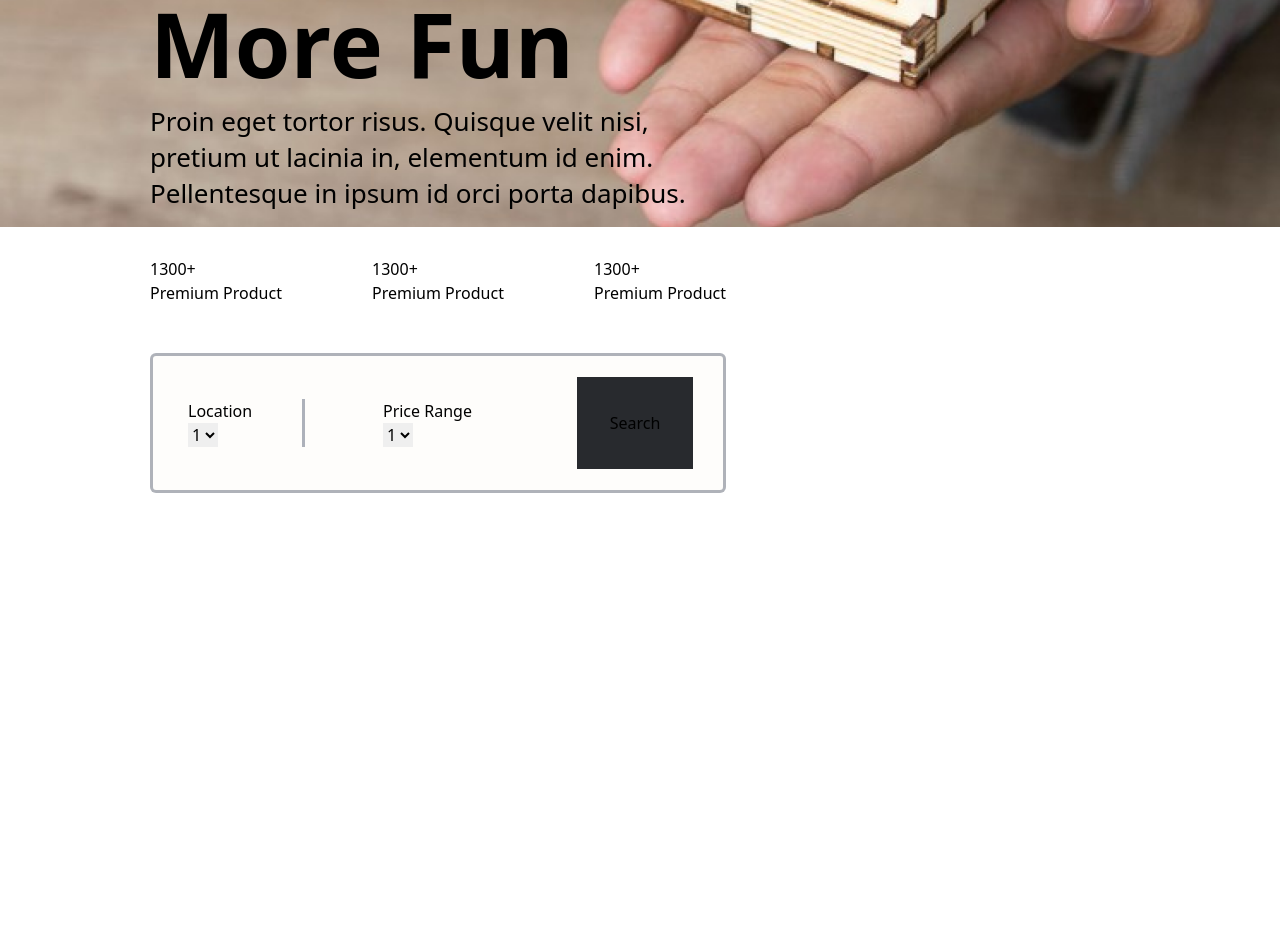
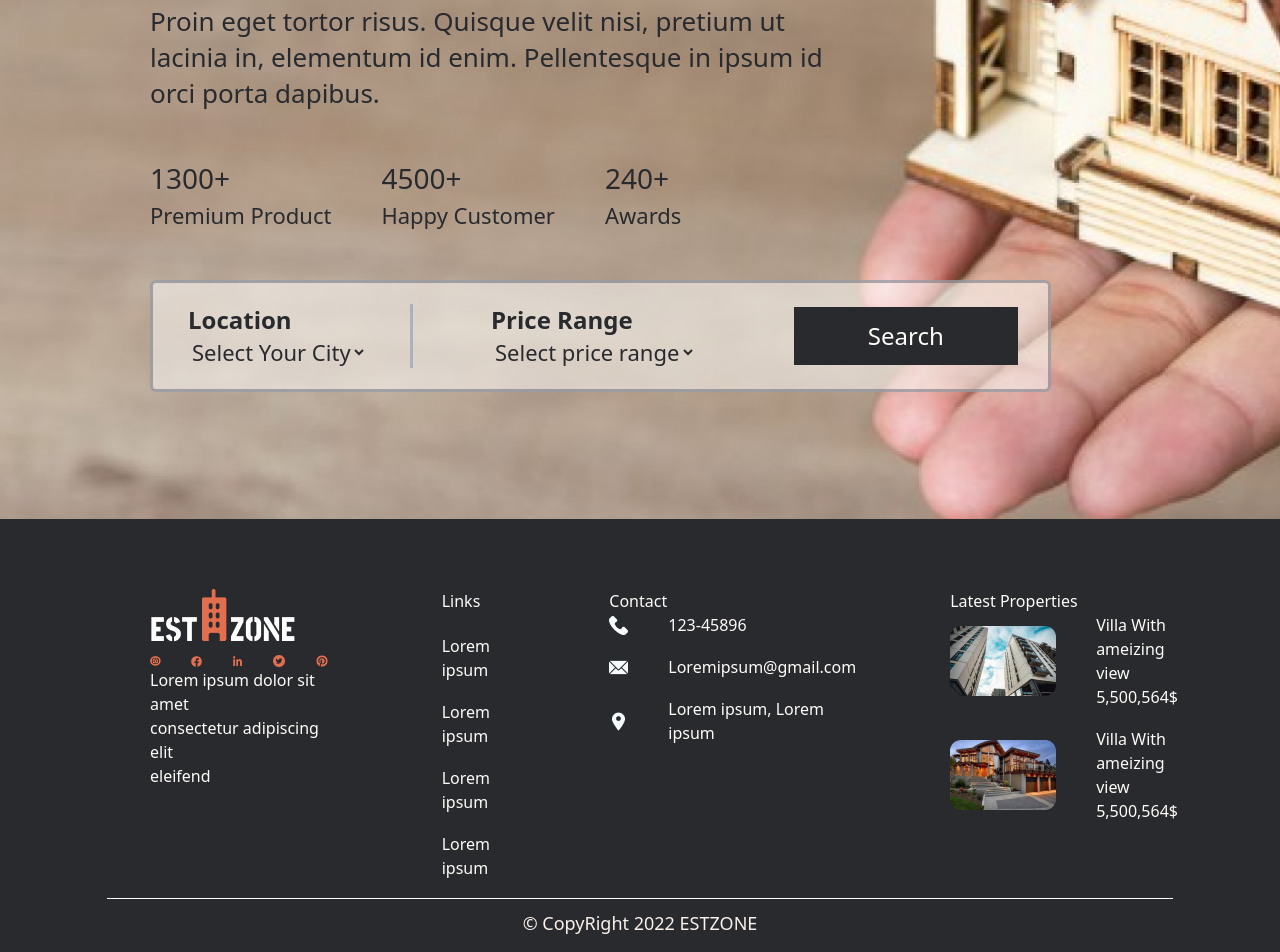
Before and after one commit to Joyontokarmakar/real-estate-template, a website built with Vite: page index.html in a window 1280 px wide. Shown: the part 444-1396 px from the top of the page. Before the commit the page ends 1006 px from the top, so only its background shows below. Built offline with nearby package versions, Linux system fonts and the light colour scheme.

Commit message:
header, footer design done without responsiveness

```diff
--- a/index.html
+++ b/index.html
@@ -2,14 +2,16 @@
 <html lang="en">
   <head>
     <meta charset="UTF-8" />
-    <link rel="icon" type="image/svg+xml" href="/vite.svg" />
+    <link rel="icon" type="image/svg+xml" href="/house.svg" />
     <link rel="stylesheet" href="/style.css">
     <meta name="viewport" content="width=device-width, initial-scale=1.0" />
-    <title>Vite App</title>
+    <title>Est Zone</title>
   </head>
   <body>
     <header>
-    <div class="bg-hero-pattern bg-contain bg-no-repeat h-auto lg:h-[1006px] px-6 lg:px-[150px] pb-[127px] mb-10 lg:mb-0">
+      <div class="bg-hero-pattern bg-cover bg-no-repeat h-auto px-6 lg:px-[150px] pb-[127px] mb-10 lg:mb-0">
+
+        <!--    header menu    -->
         <div class="w-full pt-6 lg:pt-[35px] mx-auto flex justify-between gap-x-5 items-center">
           <a href="#">
             <img src="/images/logo.png" class="w-[65px] lg:w-[146px] h-4 lg:h-[65px]" alt="main-logo"/>
@@ -25,49 +27,144 @@
             <button class="text-lightColor text-2xl font-medium border-2 border-lightColor px-[35px] py-[13px] ">Sign up</button>
           </div>
         </div>
-      <div class="flex justify-between gap-x-5 items-center mt-[137px]">
-        <div class="w-full md:w-3/5 z-50">
-          <h1 class="text-[90px] font-semibold leading-[100px]">Estate Made Your Life More Fun</h1>
-          <p class="mt-[10px] text-[26px] font-normal leading-9">Proin eget tortor risus. Quisque velit nisi, pretium ut lacinia in, elementum id enim. Pellentesque in ipsum id orci porta dapibus.</p>
-          <div class="flex justify-between gap-x-[50px] mt-[46px]">
+
+        <!--    banner content    -->
+        <div class="flex justify-start gap-x-5 items-center mt-[137px]">
+          <div class="w-full z-50">
+            <h1 class="text-[90px] font-semibold leading-[100px] text-darkGrayColor">Estate Made Your <br> Life More Fun</h1>
+            <p class="mt-[10px] text-[26px] font-normal leading-9 text-darkGrayColor">Proin eget tortor risus. Quisque velit nisi, pretium ut
+              <br> lacinia in, elementum id enim. Pellentesque in ipsum id <br>orci porta dapibus.</p>
+            <div class="flex justify-start gap-x-[50px] mt-[46px]">
               <div>
-              <p>1300+</p>
-              <p>Premium Product</p>
+                <p class="text-[28px] font-medium text-darkGrayColor">1300+</p>
+                <p class="text-[22px] font-medium text-darkGrayColor">Premium Product</p>
               </div>
               <div>
-              <p>1300+</p>
-              <p>Premium Product</p>
+                <p class="text-[28px] font-medium text-darkGrayColor">4500+</p>
+                <p class="text-[22px] font-medium text-darkGrayColor">Happy Customer</p>
               </div>
               <div>
-              <p>1300+</p>
-              <p>Premium Product</p>
+                <p class="text-[28px] font-medium text-darkGrayColor">240+</p>
+                <p class="text-[22px] font-medium text-darkGrayColor">Awards</p>
               </div>
             </div>
-          <div class="flex justify-between items-center gap-x-[78px] bg-lightColor2 bg-opacity-[54%] border-[3px] border-grayColor2 border-opacity-50 py-[21px] pl-[35px] pr-[30px] rounded-md mt-12">
+            <div class="flex justify-between items-center gap-x-[78px] bg-lightColor2 bg-opacity-[54%] border-[3px] border-grayColor2 border-opacity-50 py-[21px] pl-[35px] pr-[30px] rounded-md mt-12 w-[901px]">
               <div class="border-r-[3px] border-r-grayColor w-1/3">
-              <p>Location</p>
-              <select name="" id="1">
-                <option>1</option>
-                <option>2</option>
+                <p class="text-2xl font-semibold text-darkGrayColor">Location</p>
+                <select name="" class="text-[22px] font-normal text-darkGrayColor bg-transparent ">
+                  <option value="" default>Select Your City</option>
+                  <option value="">Dhaka</option>
+                  <option value="">Chattogram</option>
+                  <option value="">Mymensingh</option>
+                  <option value="">Sylhet</option>
                 </select>
               </div>
               <div class="w-1/3">
-              <p>Price Range</p>
-              <select name="" id="2">
-                <option>1</option>
-                <option>2</option>
+                <p class="text-2xl font-semibold text-darkGrayColor">Price Range</p>
+                <select name="" class="text-[22px] font-normal text-darkGrayColor bg-transparent">
+                  <option value="" default>Select price range</option>
+                  <option value="">0-50</option>
+                  <option value="">50-100</option>
+                  <option value="">100-500</option>
+                  <option value="">500-1000</option>
                 </select>
               </div>
               <div class="w-1/3">
-              <button class="bg-darkGrayColor py-[13px] py-[34px] w-full">Search</button>
+                <button class="bg-darkGrayColor text-lightColor text-2xl font-medium+ py-[13px] px-[33px] w-full">Search</button>
               </div>
             </div>
-        </div>
-        <div class="w-full md:w-2/5 z-50">
           </div>
         </div>
       </div>
     </header>
+
+    <footer>
+      <div class="bg-darkGrayColor pt-[70px] px-[107px]">
+        <div class="px-[43px] flex justify-between gap-x-[113px] border-b border-white">
+          <div class="text-lightColor">
+            <a href="#">
+              <img src="/images/white-logo.png" alt="">
+            </a>
+            <div class="flex justify-start gap-x-[30px] items-center">
+              <a href="#">
+                <img src="/images/icons/instagram.png" alt="">
+              </a>
+              <a href="#">
+                <img src="/images/icons/facebook.png" alt="">
+              </a>
+              <a href="#">
+                <img src="/images/icons/linkedin.png" alt="">
+              </a>
+              <a href="#">
+                <img src="/images/icons/twitter.png" alt="">
+              </a>
+              <a href="#">
+                <img src="/images/icons/pinterest.png" alt="">
+              </a>
+            </div>
+            <p>Lorem ipsum dolor sit amet <br> consectetur adipiscing elit <br> eleifend</p>
+          </div>
+          <div class="text-lightColor">
+            <p>Links</p>
+            <ul class="list-none mt-[21px]">
+              <li class="mb-[18px]"><a href="#">Lorem ipsum </a></li>
+              <li class="mb-[18px]"><a href="#">Lorem ipsum </a></li>
+              <li class="mb-[18px]"><a href="#">Lorem ipsum </a></li>
+              <li class="mb-[18px]"><a href="#">Lorem ipsum </a></li>
+            </ul>
+          </div>
+          <div class="text-lightColor">
+            <p>Contact</p>
+            <ul class="list-none">
+              <li class="mb-[18px]">
+                <a href="tel:123-45896" class="flex justify-start items-center gap-x-10">
+                  <img src="/images/icons/phone-call.png" alt="">
+                  <span>123-45896</span>
+                </a>
+              </li>
+              <li class="mb-[18px]">
+                <a href="mailto:Loremipsum@gmail.com" class="flex justify-start items-center gap-x-10">
+                  <img src="/images/icons/email.png" alt="">
+                  <span>Loremipsum@gmail.com</span>
+                </a>
+              </li>
+              <li class="mb-[18px]">
+                <a href="#" class="flex justify-start items-center gap-x-10">
+                  <img src="/images/icons/map.png" alt="">
+                  <span>Lorem ipsum, Lorem ipsum </span>
+                </a>
+              </li>
+            </ul>
+          </div>
+          <div class="text-lightColor">
+            <p>Latest Properties</p>
+            <ul class="list-none">
+              <li class="mb-[18px]">
+                <a href="tel:123-45896" class="flex justify-start items-center gap-x-10">
+                  <img src="/images/latest-property/1.png" alt="">
+                  <div>
+                    <p>Villa With ameizing view</p>
+                    <p>5,500,564$</p>
+                  </div>
+                </a>
+              </li>
+              <li class="mb-[18px]">
+                <a href="mailto:Loremipsum@gmail.com" class="flex justify-start items-center gap-x-10">
+                  <img src="/images/latest-property/2.png" alt="">
+                  <div>
+                    <p>Villa With ameizing view</p>
+                    <p>5,500,564$</p>
+                  </div>
+                </a>
+              </li>
+            </ul>
+          </div>
+        </div>
+        <p class="pt-[10px] pb-[15px] text-center text-lightColor3 text-lg font-medium">&copy; CopyRight 2022 ESTZONE</p>
+      </div>
+    </footer>
+
+
     <script type="module" src="/main.js"></script>
   </body>
 </html>
--- a/tailwind.config.js
+++ b/tailwind.config.js
@@ -7,6 +7,7 @@ export default {
         primaryColor: '#111D5E',
         lightColor: '#FEFCF8',
         lightColor2: '#FEFBF8',
+        lightColor3: '#FAF1EB',
         darkGrayColor: '#282A2E',
         grayColor: '#ADB1BA',
         grayColor2: '#606878',
```
Also changed, not shown: public/house.svg (added). Lines whose indentation alone changed are shown as unchanged.
